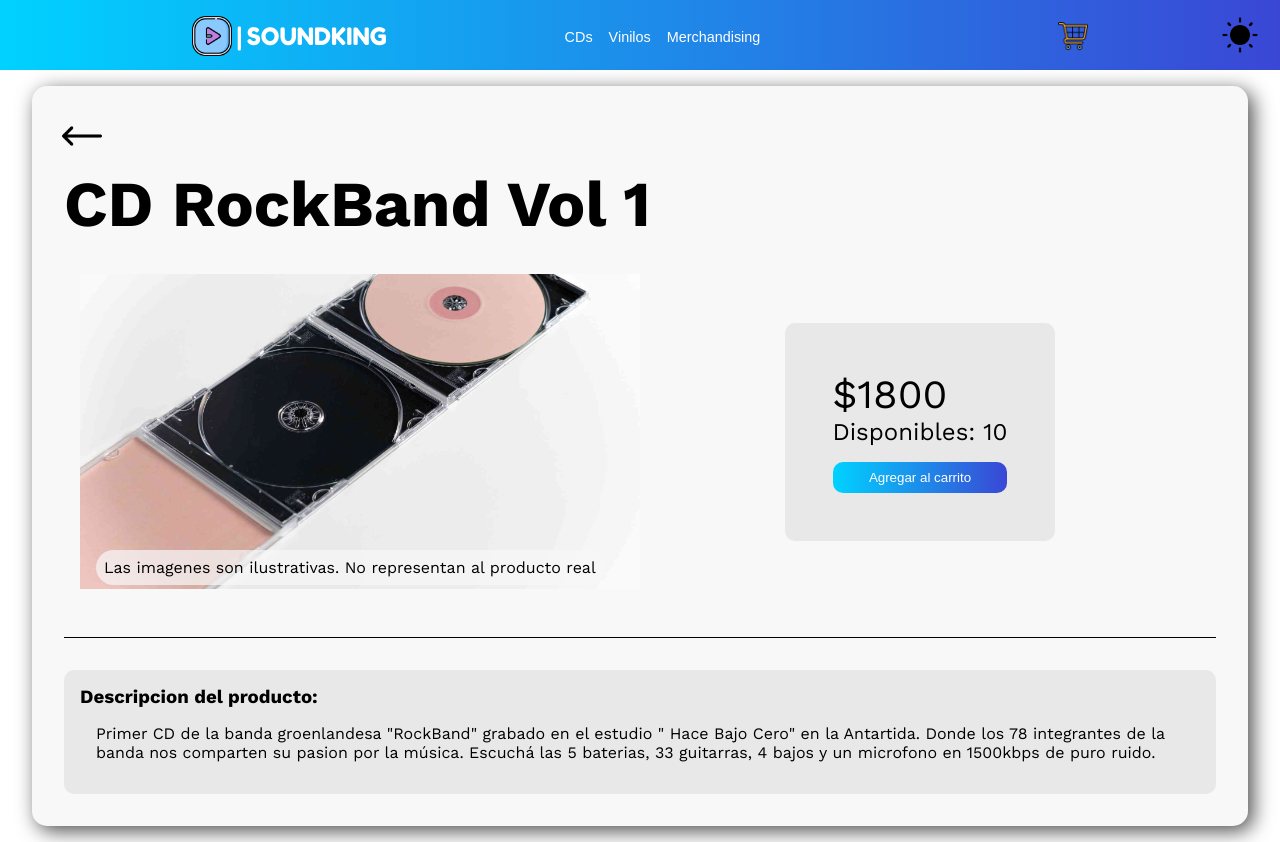
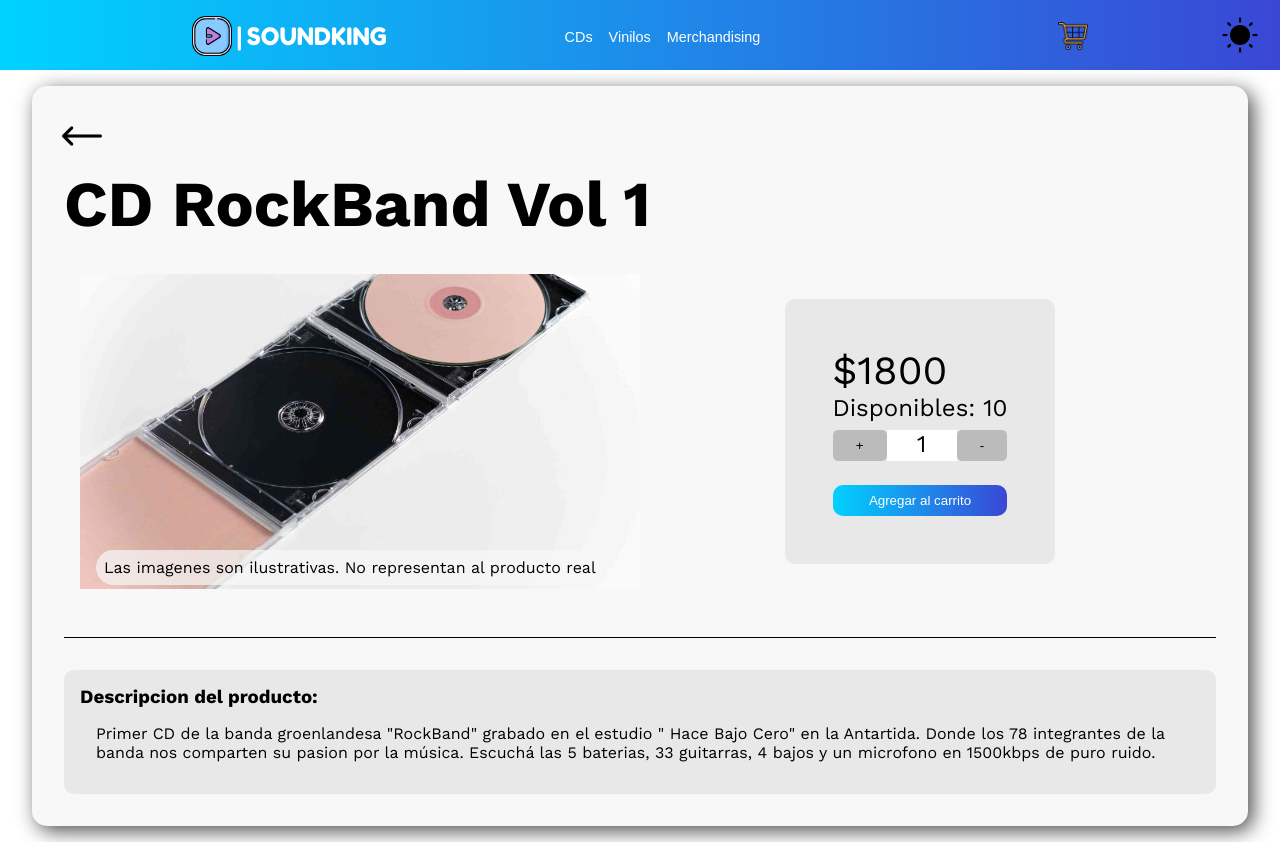
Before and after one commit to matiasabarca49/project-react-store-sk, a React (Create React App) app: page /1/1 in a window 1280 px wide. Built offline with nearby package versions, Linux system fonts and the light colour scheme.

Commit message:
Se agrego el componenete ItemCount en ItemDetail

```diff
--- /dev/null
+++ b/src/components/Bodypage/ItemDetailContainer/ItemDetail/ItemCount.jsx
@@ -0,0 +1,32 @@
+import React, { useContext, useState } from 'react'
+import { CartContext } from '../../../Context/CartContex'
+
+const ItemCount = ( props ) => {
+
+    const { agregarAlCarrito }=useContext( CartContext )
+    const [cantidad, setCantidad] = useState(1)
+
+    const aumentarCantidad = () =>{
+        cantidad < 10 && setCantidad( cantidad + 1)
+    }
+
+    const disminuirCantidad = () =>{
+        cantidad > 1 && setCantidad( cantidad - 1)
+    }
+
+  return (
+
+    <div className='vistaProductoInfoPrecio'>
+            <h4>${props.producto.precio}</h4>
+            <h5>Disponibles: {props.producto.stock}</h5>
+            <div className='itemCount'>
+                <button className='btn' onClick={ aumentarCantidad }>+</button>
+                <h5>{cantidad}</h5>
+                <button className='btn' onClick={ disminuirCantidad }>-</button>
+            </div>
+            <button className='btn btn--agregarAlCarrito' onClick={()=> agregarAlCarrito(props.producto)}> Agregar al carrito</button>
+    </div>
+  )
+}
+
+export default ItemCount
--- a/src/components/Bodypage/ItemDetailContainer/ItemDetail/ItemDetail.css
+++ b/src/components/Bodypage/ItemDetailContainer/ItemDetail/ItemDetail.css
@@ -62,6 +62,24 @@
     border-radius: 10px;
     background-color: #e8e8e8;
 }
+.vistaProducto .vistaProductoContInfo .vistaProductoInfo .vistaProductoInfoPrecio .itemCount{
+    display: flex;
+    justify-content: space-between;
+    margin: 0.5rem 0;
+}
+.vistaProducto .vistaProductoContInfo .vistaProductoInfo .vistaProductoInfoPrecio .itemCount h5{
+    background-color: #fff;
+    flex-grow: 2;
+    text-align: center;
+}
+.vistaProducto .vistaProductoContInfo .vistaProductoInfo .vistaProductoInfoPrecio .itemCount button{
+    background-color: #bbb;
+    flex-grow: 1;
+    text-align: center;
+    border: none;
+    border-radius: 5px;
+}
+
 .vistaProducto .vistaProductoContInfo .vistaProductoInfo .vistaProductoInfoPrecio h4{
     font-size: 2.5rem;
     font-weight: 400;
--- a/src/components/Bodypage/ItemDetailContainer/ItemDetail/ItemDetail.jsx
+++ b/src/components/Bodypage/ItemDetailContainer/ItemDetail/ItemDetail.jsx
@@ -1,11 +1,10 @@
-import React, { useContext } from 'react'
+import React from 'react'
 import { Link } from 'react-router-dom'
-import { CartContext } from '../../../Context/CartContex'
+import ItemCount from './ItemCount'
 import './ItemDetail.css'
 
 const ItemDetail = ( props ) => {
 
-  const { agregarAlCarrito } = useContext(CartContext)
 
   let categoria
   props.producto.categoria === "CD"
@@ -19,11 +18,7 @@ const ItemDetail = ( props ) => {
         <h2>{props.producto.nombre}</h2>
         <div className='vistaProductoInfo'>
           <img src={`.${props.producto.url}`} alt={props.producto.nombre} />
-          <div className='vistaProductoInfoPrecio'>
-            <h4>${props.producto.precio}</h4>
-            <h5>Disponibles: {props.producto.stock}</h5>
-            <button className='btn btn--agregarAlCarrito' onClick={()=> agregarAlCarrito(props.producto)}> Agregar al carrito</button>
-          </div>
+          <ItemCount producto={props.producto} />
         </div>
         <div className='separator'></div>
         <div className='vistaProductoDescripcion'>
```
